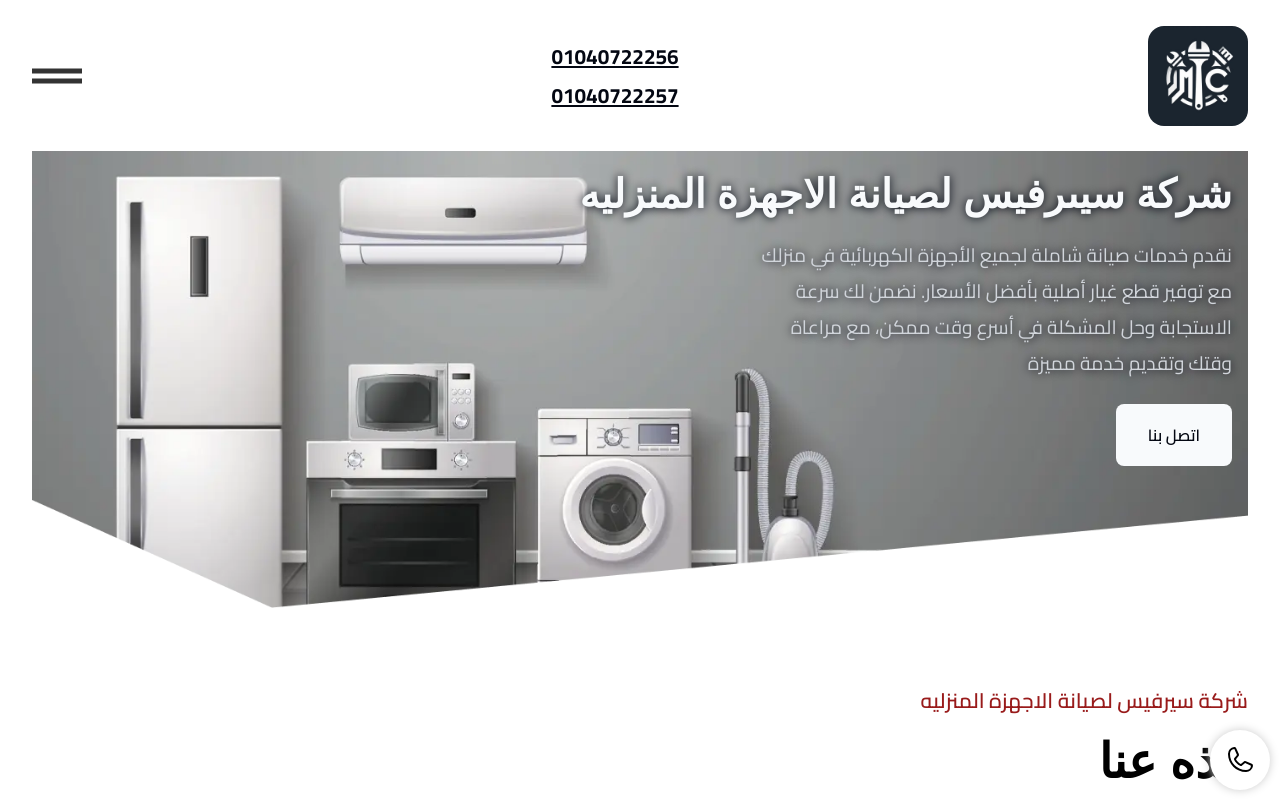
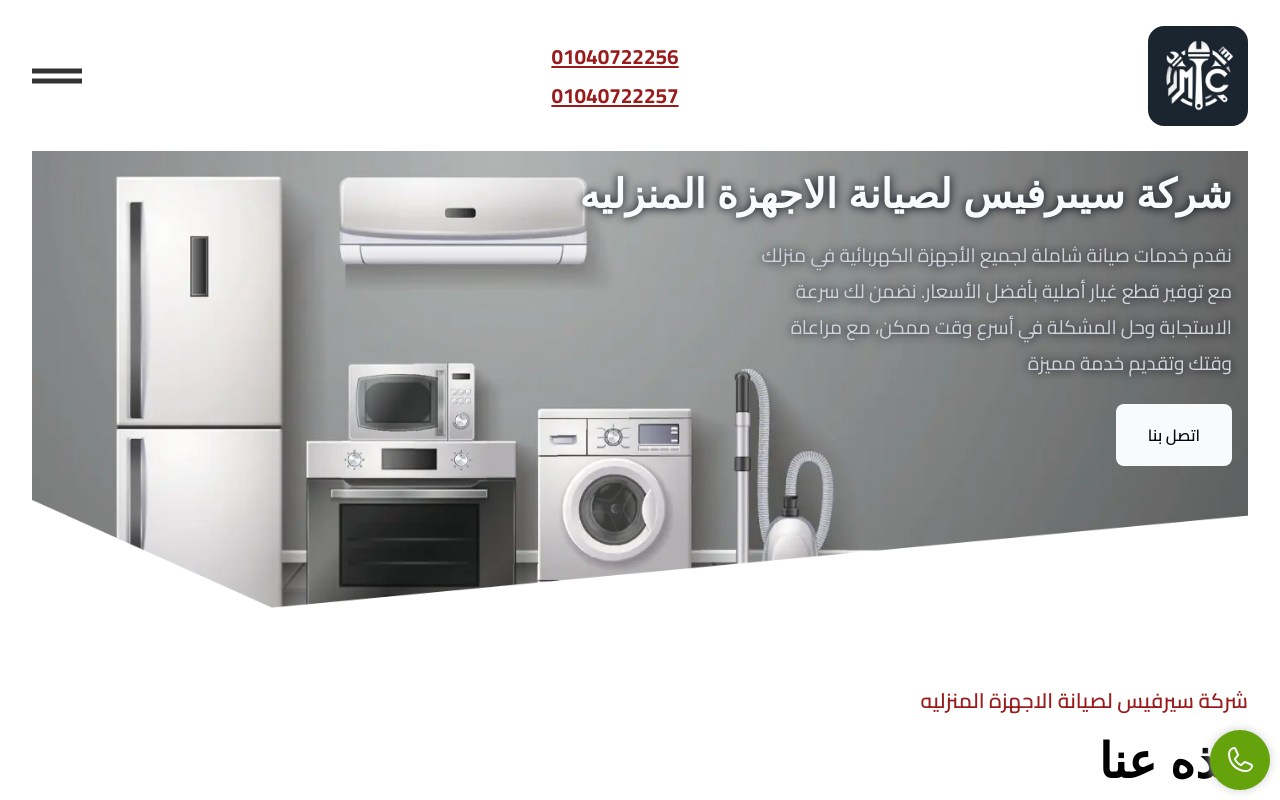
Before and after one commit to abdalla-shaker/maintenance, a plain HTML site: page index.html in a window 1280 px wide. Shown: the top 800 px of the page. Drawn offline with Linux system fonts and the light colour scheme; a web font is replaced by a local one.

Commit message:
refactoring

```diff
--- a/assets/css/reusables.css
+++ b/assets/css/reusables.css
@@ -320,10 +320,14 @@ body.active {
   z-index: 2;
 }
 
+.numbers-cont svg {
+  fill: #fff !important;
+}
+
 .icon-circle {
   width: 60px;
   height: 60px;
-  background-color: #fff;
+  background-color: #65a30d;
   box-shadow: 0 0 10px #ccc;
   border-radius: 50%;
   display: grid;
@@ -354,13 +358,17 @@ body.active {
 .nav-numbers a:link,
 .nav-numbers a:visited {
   font-size: 1.3em;
+  color: var(--new-primary-color);
 }
 
 .numbers a:hover,
-.numbers a:active,
+.numbers a:active {
+  color: var(--new-primary-color);
+}
+
 .nav-numbers a:hover,
 .nav-numbers a:active {
-  color: var(--new-primary-color);
+  color: var(--black-color);
 }
 
 .numbers-cont:hover .numbers,
--- a/index.html
+++ b/index.html
@@ -61,7 +61,6 @@
               xmlns="http://www.w3.org/2000/svg"
               width="32"
               height="32"
-              fill="#000000"
               viewBox="0 0 256 256"
             >
               <path
```
